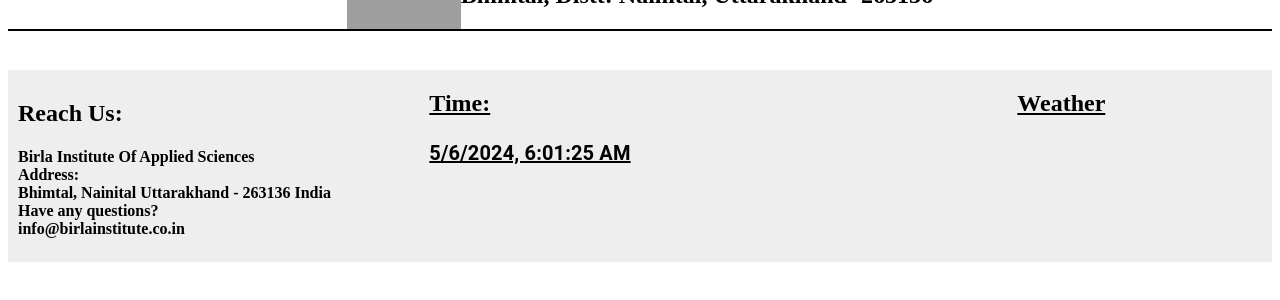
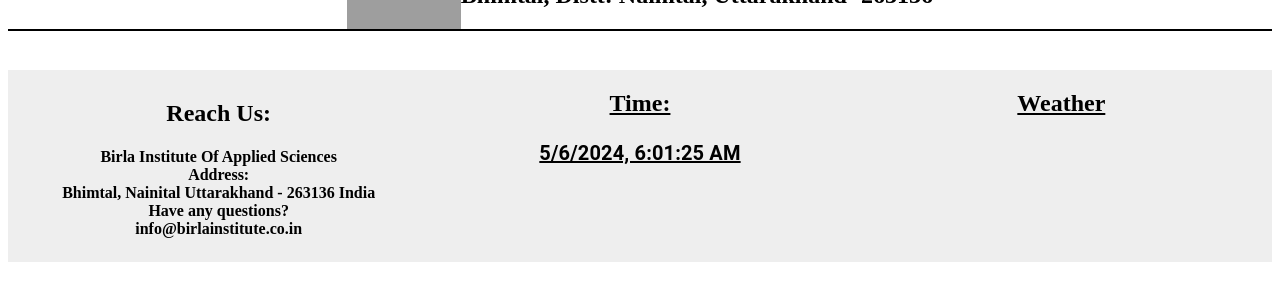
Before and after one commit to Jalaj028/techno_admin, a React (Vite) app in the folder admin/: page /deleteEvent/1 in a window 1280 px wide. Shown: the part 168-468 px from the top of the page. Built offline with nearby package versions, Linux system fonts and the light colour scheme; no server answers; grey boxes are pictures that could not be loaded.

Commit message:
styling changes

```diff
--- a/admin/src/components/footer.jsx
+++ b/admin/src/components/footer.jsx
@@ -22,7 +22,7 @@
 
                 //  border: "2px solid black",
                     // textDecoration: "underline",
-                    textAlign:"left",
+                    textAlign:"center",
                     padding: 10
                     // marginRight:"10px"
                 }}><h2>Reach Us:</h2>
@@ -46,7 +46,7 @@
                 //     marginTop: 0,
                 //  border: "2px solid black",
                     textDecoration: "underline",
-                    textAlign:"left"
+                    textAlign:"center"
 
                     // marginRight:"10px"
                 }}><h2>Time:</h2>
@@ -59,7 +59,7 @@
                 //     marginTop: 0,
                 //  border: "2px solid black",
                     textDecoration: "underline",
-                    // textAlign:"center"
+                    textAlign:"center"
 
 
                 }}><h2>Weather </h2></div>
```
